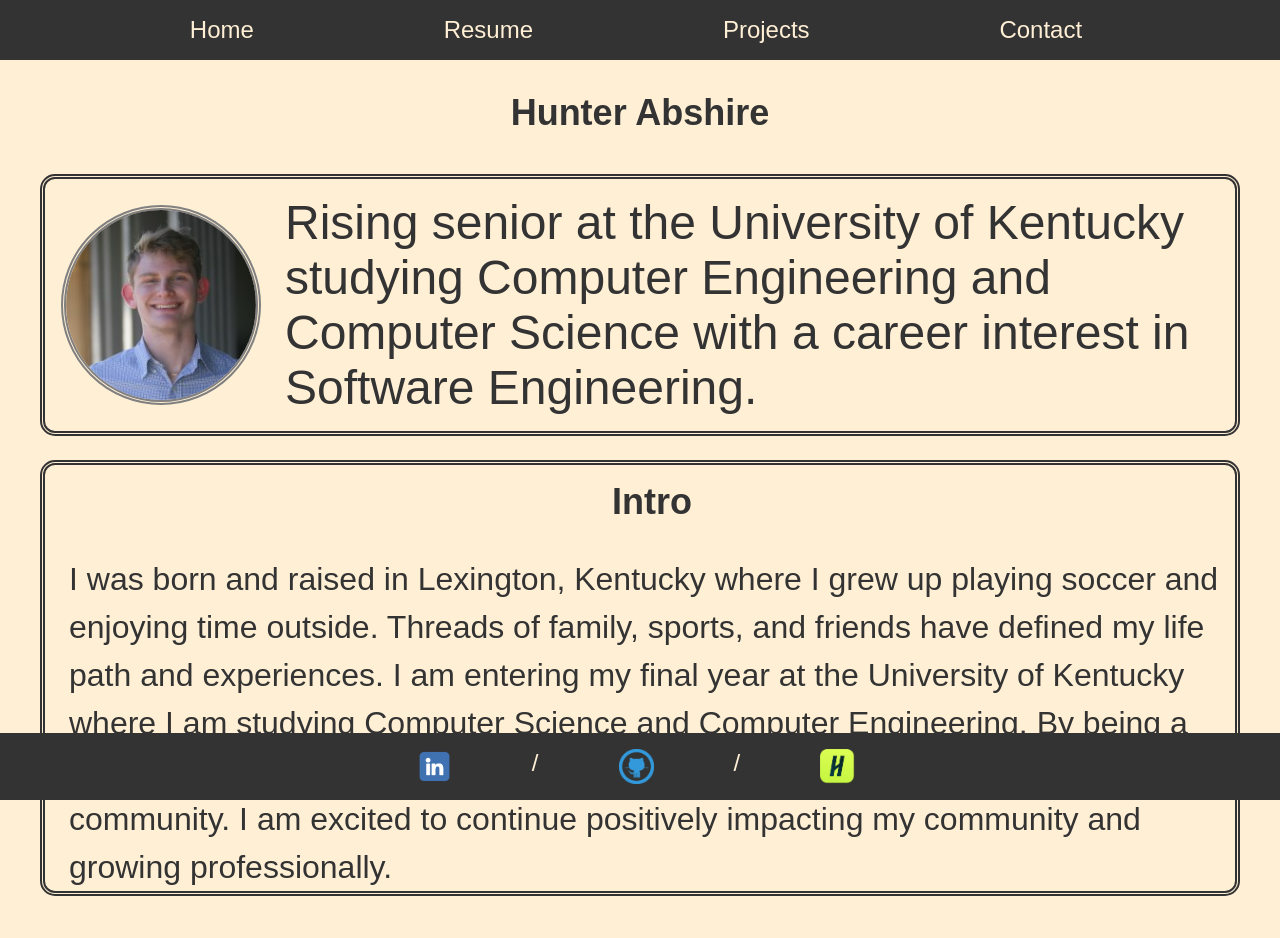
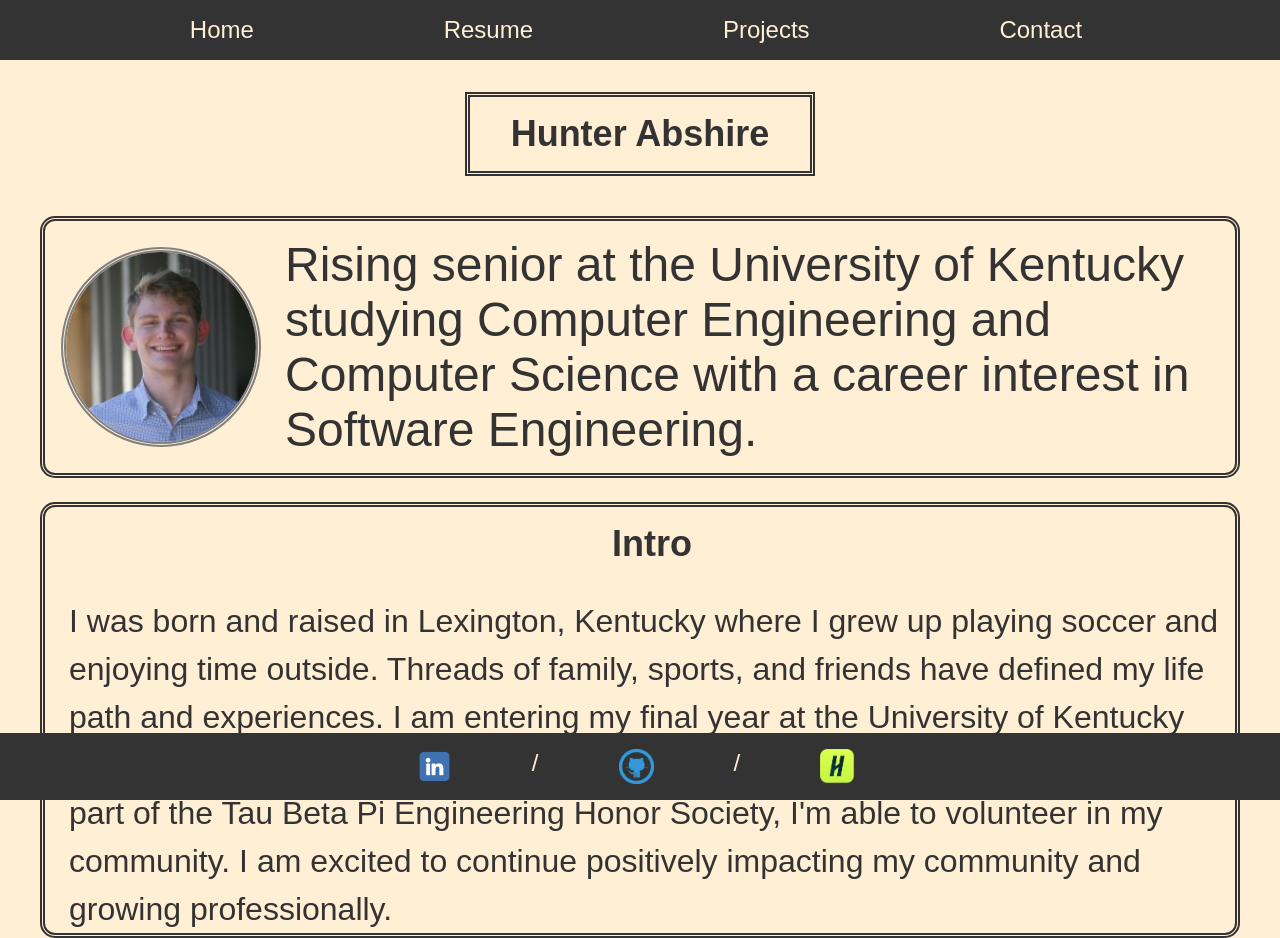
Before and after one commit to Habs17/Habs17.github.io, a plain HTML site: page index.html in a window 1280 px wide. Drawn offline with Linux system fonts and the light colour scheme.

Commit message:
Update style.css

```diff
--- a/style.css
+++ b/style.css
@@ -93,12 +93,11 @@ img{
 }
 
 .name{
-    position: relative;
-    top: 0;
     margin: 1rem 0 1rem 0;
+    border: 5px var(--DARK-COLOR) double;
+    width: min(100%, 350px);
     text-align: center;
-    max-height: 4rem;
-    font-weight: bolder;
+    padding: 1rem;
 }
 
 .intro img{
```
